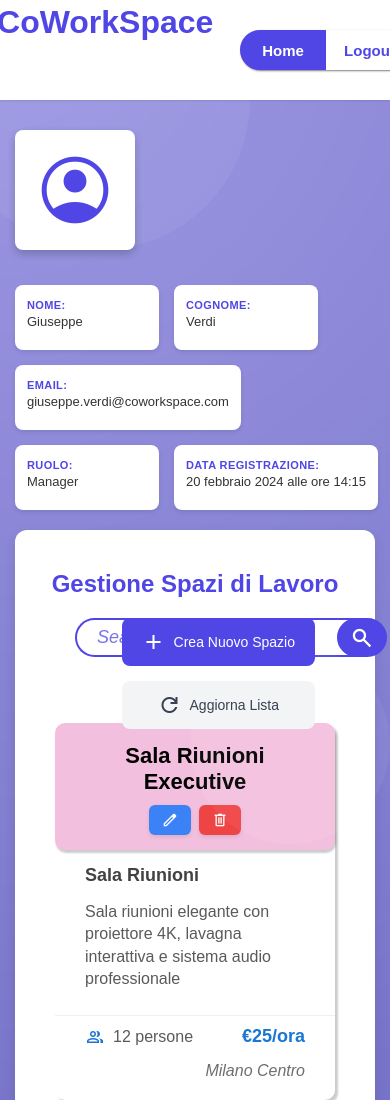
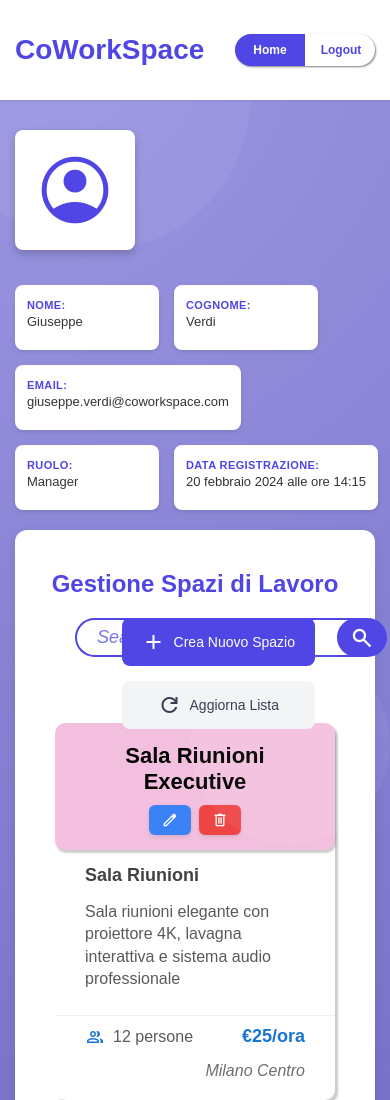
Before and after one commit to IlTetta/CoWorkSpace, a website: page src/frontend/dashboard-manger.html in a window 390 px wide. Shown: the top 1100 px of the page. Drawn offline with nearby package versions, Linux system fonts and the light colour scheme; no server answers.

Commit message:
Header fix dashboard-manager

```diff
--- a/src/frontend/dashboard-manger.html
+++ b/src/frontend/dashboard-manger.html
@@ -13,10 +13,10 @@
 
 <body>
     <div class="header">
-        <div class="left-section"></div>
-        <div class="middle-section">
+        <div class="left-section">
             <div class="logo">CoWorkSpace</div>
         </div>
+        <div class="middle-section"></div>
         <div class="right-section">
             <button class="home-button" id="home-btn">Home</button>
             <button class="logout-button" id="logout-btn">Logout</button>
--- a/src/frontend/styles/dashboard-manager-header.css
+++ b/src/frontend/styles/dashboard-manager-header.css
@@ -15,18 +15,21 @@
 
 .left-section {
     display: flex;
-    width: 33.33%;
+    align-items: center;
+    flex: 0 0 auto;
 }
 
 .middle-section {
-    display: fixed;
+    display: flex;
+    align-items: center;
+    flex: 0 0 auto;
 }
 
 .right-section {
     display: flex;
-    width: 33.33%;
-    justify-content: flex-end;
     align-items: center;
+    gap: 0;
+    flex: 0 0 auto;
 }
 
 
@@ -36,6 +39,9 @@
     font-weight: 900;
     font-size: 40px;
     cursor: pointer;
+    line-height: 1;
+    display: flex;
+    align-items: center;
 }
 
 .home-button {
@@ -72,7 +78,7 @@
 .logout-button {
     width: 90px;
     height: 40px;
-    margin-right: 5%;
+    margin-right: 0;
     border: none;
     border-left: 2px solid transparent;
     border-bottom-right-radius: 20px;
@@ -105,29 +111,48 @@
 @media (max-width: 1000px) {
     .header {
         height: 100px;
-        justify-content: center;
+        padding: 0 20px;
+        justify-content: space-between;
+    }
 
+    .left-section {
+        flex: 0 0 auto;
     }
 
     .middle-section {
-        height: 100px;
-        width: auto;
-        flex-shrink: 0;
-        min-width: max-content;
-    }
-
-    .left-section {
         display: none;
     }
 
     .right-section {
-        width: auto;
-        flex-shrink: 0;
-        min-width: max-content;
+        flex: 0 0 auto;
+        gap: 0;
     }
 
     .logo {
-        transform: scale(0.8);
-        text-align: center;
+        font-size: 32px;
+    }
+
+    .home-button,
+    .logout-button {
+        width: 80px;
+        height: 36px;
+        font-size: 14px;
     }
 }
+
+@media (max-width: 600px) {
+    .header {
+        padding: 0 15px;
+    }
+
+    .logo {
+        font-size: 28px;
+    }
+
+    .home-button,
+    .logout-button {
+        width: 70px;
+        height: 32px;
+        font-size: 12px;
+    }
+}
```
